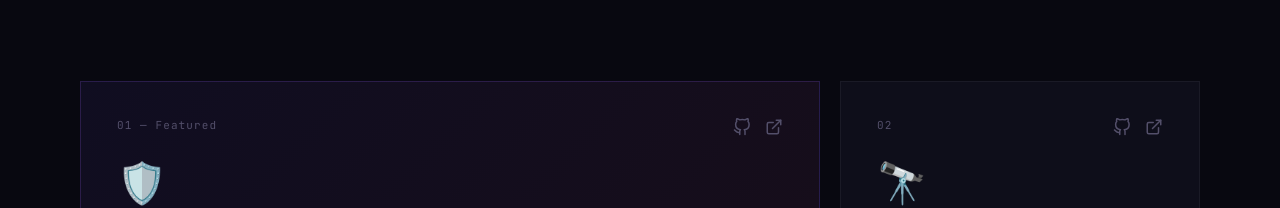
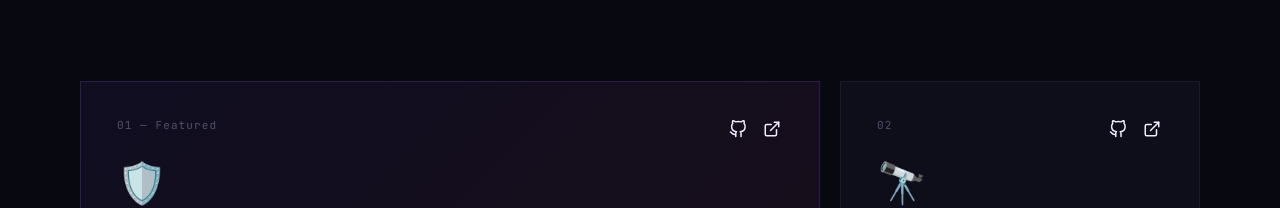
Before and after one commit to manches3003/Portfolio, a React (Vite) app: page / in a window 1280 px wide. Shown: the part 3560-3768 px from the top of the page. Built offline with nearby package versions, Linux system fonts and the light colour scheme; a web font is replaced by a local one.

Commit message:
fix : project links clickable

```diff
--- a/src/index.css
+++ b/src/index.css
@@ -345,6 +345,29 @@ img { max-width: 100%; display: block; }
   transition: var(--transition); width: fit-content;
 }
 .project-live-btn:hover { background: rgba(252,92,125,0.1); border-color: rgba(252,92,125,0.6); transform: translateX(4px); }
+.project-link-icon {
+  pointer-events: all !important;
+  cursor: pointer !important;
+  z-index: 10;
+  position: relative;
+}
+
+.project-links-top {
+  display: flex;
+  gap: 12px;
+  z-index: 10;
+  position: relative;
+}
+
+.project-links-top a {
+  width: 22px;
+  height: 22px;
+  display: flex;
+  align-items: center;
+  justify-content: center;
+  color: inherit;
+  text-decoration: none;
+}
 
 /* ========== SKILLS ========== */
 .skills-section { }
```
